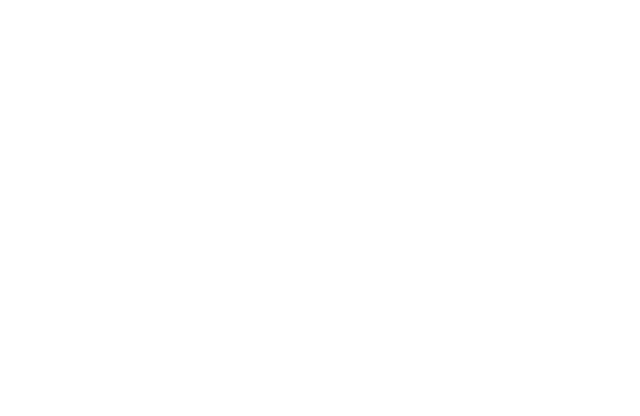
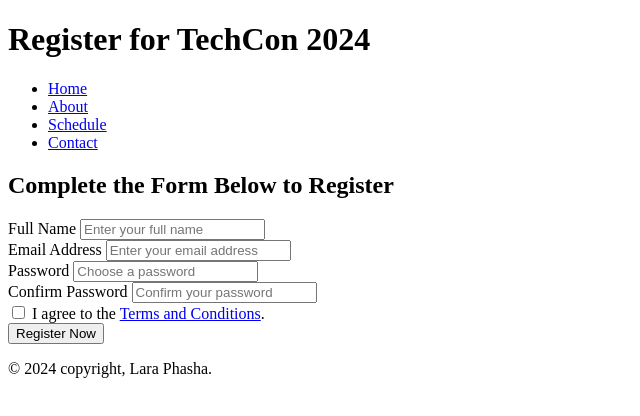
Before and after one commit to Laraphasha/TechCon_HTML, a plain HTML site: page techcon_website/register.html in a window 1280 px wide. Shown: the whole page, without its empty margins (0-640 px from the left). Drawn offline with Linux system fonts and the light colour scheme.

Commit message:
register

```diff
--- a/techcon_website/register.html
+++ b/techcon_website/register.html
@@ -1,10 +1,62 @@
 <!DOCTYPE html>
 <html lang="en">
   <head>
-    <title>Register</title>
+    <title>Register for TechCon 2024</title>
     <meta charset="utf-8">
   </head>
   <body>
+    <header>
+      <h1>Register for TechCon 2024</h1>
+      <nav>
+        <ul>
+          <li><a href="index.html">Home</a></li>
+          <li><a href="about.html">About</a></li>
+          <li><a href="schedule.html">Schedule</a></li>
+          <li><a href="contact.html">Contact</a></li>
+        </ul>
+      </nav>
+    </header>
 
+    <main>
+      <section>
+        <h2>Complete the Form Below to Register</h2>
+        <form action="./register.html" method="post">
+          <div>
+            <label for="full-name">Full Name</label>
+            <input type="text" id="full-name" name="full-name" required placeholder="Enter your full name">
+          </div>
+
+          <div>
+            <label for="email">Email Address</label>
+            <input type="email" id="email" name="email" required placeholder="Enter your email address">
+          </div>
+
+          <div>
+            <label for="password">Password</label>
+            <input type="password" id="password" name="password" required placeholder="Choose a password">
+          </div>
+
+          <div>
+            <label for="confirm-password">Confirm Password</label>
+            <input type="password" id="confirm-password" name="confirm-password" required placeholder="Confirm your password">
+          </div>
+
+          <div>
+            <label for="terms">
+              <input type="checkbox" id="terms" name="terms" required>
+              I agree to the <a href="terms.html" target="_blank">Terms and Conditions</a>.
+            </label>
+          </div>
+
+          <div>
+            <button type="submit">Register Now</button>
+          </div>
+        </form>
+      </section>
+    </main>
+
+    <footer>
+      <p>&copy; 2024 copyright, Lara Phasha.</p>
+    </footer>
   </body>
 </html>
```
Also changed, not shown: techcon_website/index.html (+1 -1 lines), techcon_website/schedule.html (+2 -1 lines).
